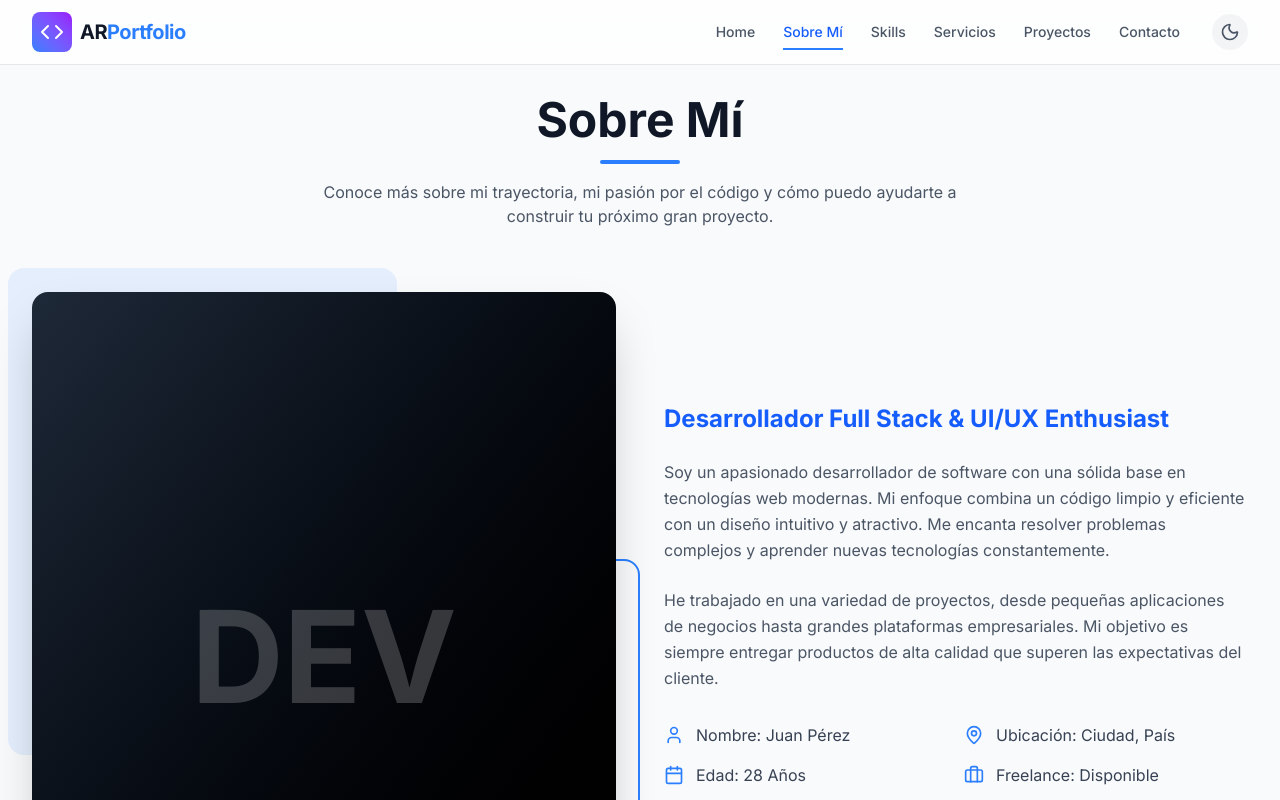
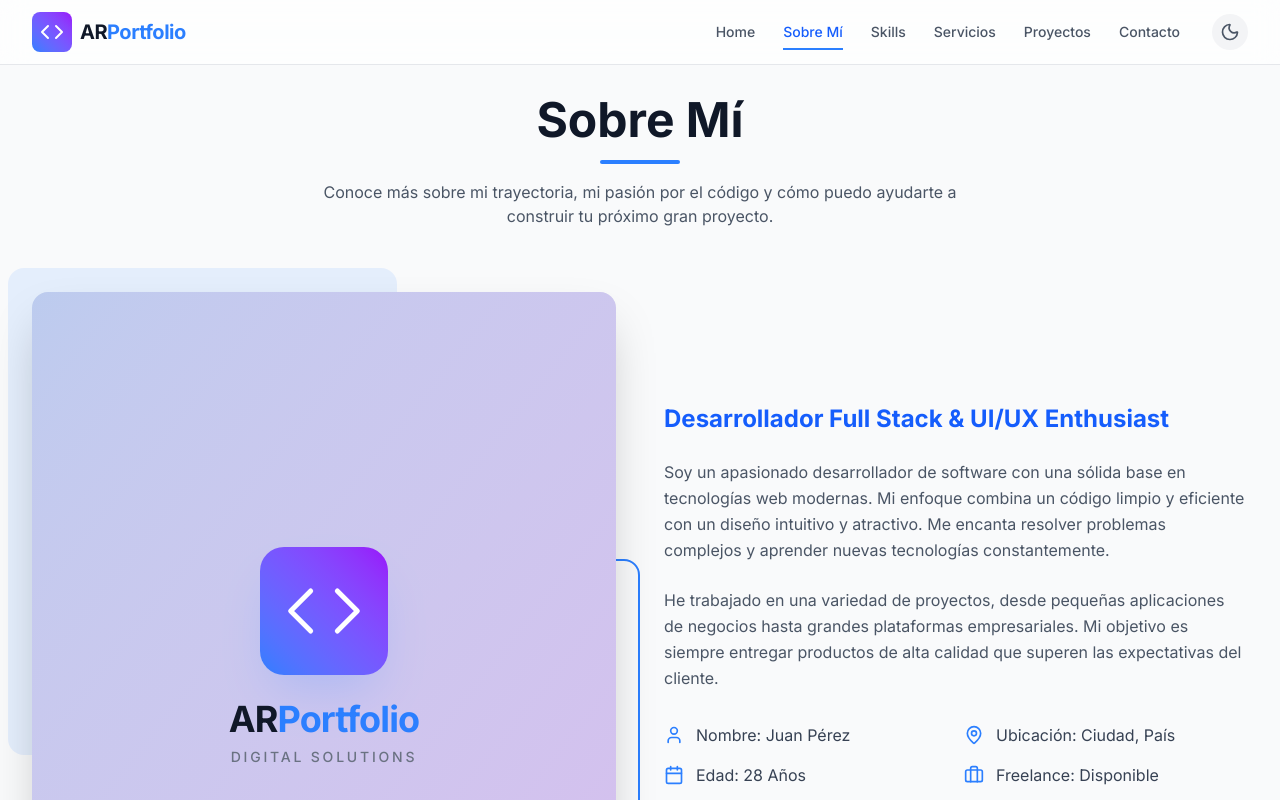
Before and after one commit to AndresRA13/Portafolio-AR, a React (Vite) app: page /about in a window 1280 px wide. Shown: the top 800 px of the page. Built offline with nearby package versions, Linux system fonts and the light colour scheme.

Commit message:
Replace DEV placeholder with brand logo in About section and refine navbar animation

```diff
--- a/src/pages/About.jsx
+++ b/src/pages/About.jsx
@@ -1,6 +1,6 @@
 import React from 'react';
 import { motion } from 'framer-motion';
-import { User, MapPin, Calendar, Briefcase } from 'lucide-react';
+import { User, MapPin, Calendar, Briefcase, Code } from 'lucide-react';
 
 const About = () => {
   const stats = [
@@ -35,9 +35,29 @@ const About = () => {
           >
             <div className="aspect-[4/5] rounded-2xl overflow-hidden shadow-2xl relative z-10 bg-gray-200 dark:bg-gray-800">
                {/* Placeholder for user image if they had one, using a gradient for now */}
-               <div className="absolute inset-0 bg-gradient-to-br from-gray-800 to-black flex items-center justify-center text-white/20 text-9xl font-bold">
-                 DEV
-               </div>
+                <div className="absolute inset-0 bg-gradient-to-br from-blue-600/20 to-purple-600/20 flex flex-col items-center justify-center p-12">
+                  <motion.div
+                    initial={{ scale: 0.8, opacity: 0 }}
+                    whileInView={{ scale: 1, opacity: 1 }}
+                    transition={{ duration: 0.5, delay: 0.4 }}
+                    className="p-6 rounded-3xl bg-linear-to-tr from-blue-500 to-purple-600 text-white shadow-2xl shadow-blue-500/20 mb-6"
+                  >
+                    <Code size={80} strokeWidth={1.5} />
+                  </motion.div>
+                  <motion.div
+                    initial={{ y: 20, opacity: 0 }}
+                    whileInView={{ y: 0, opacity: 1 }}
+                    transition={{ duration: 0.5, delay: 0.6 }}
+                    className="text-center"
+                  >
+                    <span className="block text-4xl font-bold tracking-tight text-gray-900 dark:text-white">
+                      AR<span className="text-blue-500">Portfolio</span>
+                    </span>
+                    <span className="text-sm font-medium uppercase tracking-[0.2em] text-gray-500 dark:text-gray-400 mt-2 block">
+                      Digital Solutions
+                    </span>
+                  </motion.div>
+                </div>
                {/* If user provided an image, we would use an img tag here.
                    Since no specific image was provided for the profile, I'll keep it abstract/placeholder
                    but styled nicely. */}
```
Also changed, not shown: src/assets/dev_about_logo.png (added).
